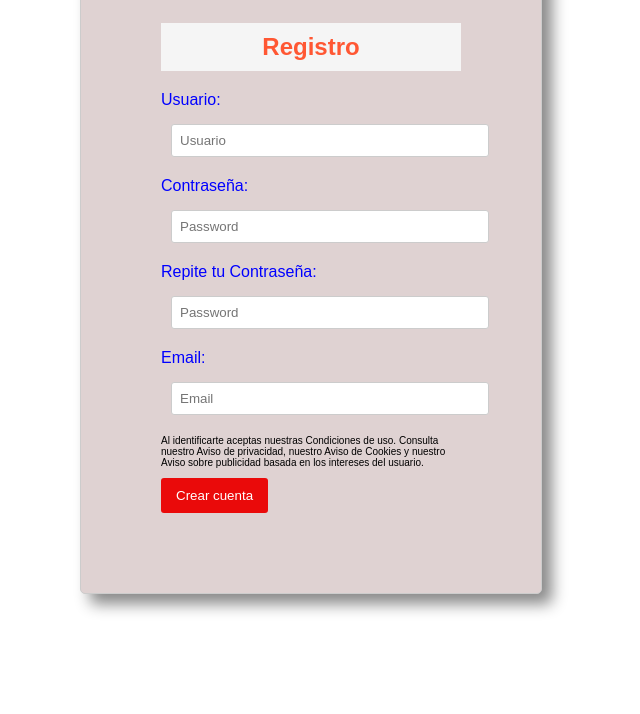
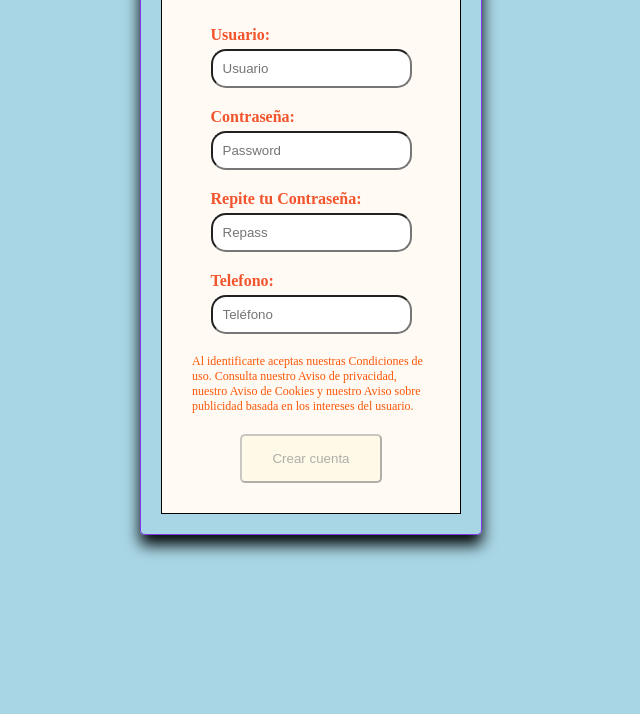
Before and after one commit to javierprogrameitor/Proyecto-Login, a plain HTML site: page index.html in a window 1280 px wide. Shown: the part 86-800 px from the top of the page, without its empty margins (329-969 px from the left). Drawn offline with Linux system fonts and the light colour scheme.

Commit message:
Registro  terminado
He cambiado el proyecto como me indican en la tarea

```diff
--- a/css/style.css
+++ b/css/style.css
@@ -1,61 +1,87 @@
 *{
-    margin 0;
-    padding 0;
+    margin: 0;
+    padding: 0;
+  }
+
+body{
+  background: #a9d6e5;
 }
 
-body {
-    font-family: Arial, sans-serif;
+  main{
+    height: 100vh;
+    display: flex;
+    align-items: center;
+    justify-content: center;
+  }
 
+  input{
+    padding: 10px;
+    border-radius: 15px;
+  }
+
+  button{
+    padding: 15px 30px;
+    border-radius: 5px;
+    background: #f0cb09;
+    cursor: pointer;
+  }
+
+  .success{
+    border: solid 3px green;
+  }
+
+  .error{
+    border: solid 2px red;
+  }
+
+  .notAvailable{
+    cursor: default;
+    background: #fff7d1;
+    opacity: 30%;
+  }
+
+  #loginForm{
+    display: flex;
+    flex-direction: column;
+    align-items: center;
+    gap: 20px;
+    padding: 10%;
+    border: 1px solid black;
+    background: #fffaf3;
+  }
+
+  .inputContainer{
+    display: flex;
+    flex-direction: column;
+  }
+
+  h2{
+    color: #f2542d;
+    text-align: center;
+    font-size: 35px;
+    padding: 10px;
+
+  }
+
+
+  .login-container{
+    border: 1px solid #8338ec; /* Borde del div */
+    padding: 20px; /* Espaciado interno */
+    width: 300px; /* Ancho del div */
+    margin: 0 auto; /* Centrar horizontalmente */
+    border-radius: 5px; /* Bordes redondeados */
+    box-shadow: 0 10px 15px rgba(0, 5, 5, 5); /* Sombra */
+  }
+/* Estilo para la etiqueta */
+.inputContainer label {
+  display: block;
+  font-weight: bold;
+  color: #f2542d;
+  margin-bottom: 5px;
 }
-.login-container {
-    width: 300px;
-    margin: 0 auto;
-    padding: 80px;
-    border: 1px solid #ccc;
-    background-color: #dfd2d2;
-    border-radius: 5px;
-    box-shadow: 10px 10px 15px #888;
-}
-.form-group {
-    margin-bottom: 10px;
-}
-label {
-    display: block;
-    margin-bottom: 5px;
-    box-shadow: 0,0,5px #888;
-    color: blue;
-}
-input[type="text"],
-input[type="password"],
-input[type="email"]{
-    width: 100%;
-    padding: 8px;
-    margin: 10px;
-    border: 1px solid #ccc;
-    border-radius: 3px;
-}
-button {
-    padding: 10px 15px;
-    background-color: #007bff;
-    color: #fff;
-    border: none;
-    border-radius: 3px;
-    cursor: pointer;
-}
-button:hover {
-    background-color: red;
-}
-h2{
-    color: #FF5733;
-    background-color: #F5F5F5;
-    padding: 10px 20px;
-    text-align: center;
-    font-size: 24px;
-}
-p{
-    font-size: 10px;
-}
-.notAvailable{
-    cursor: default;
-    background: #ea0a0a;
+
+
+  p{
+    font-size: 12px;
+    color: #fb5607;
   }
--- a/index.html
+++ b/index.html
@@ -10,25 +10,25 @@
 <body>
     <div class="login-container">
         <h2>Registro</h2>
-        <form id="login-form">
-            <div class="form-group">
+        <form id="loginForm">
+            <div class="inputContainer">
                 <label for="username">Usuario:</label>
                 <input id="user" type="text" name="username" placeholder="Usuario" required>
                 <small> </small>
             </div>
-            <div class="form-group">
+            <div class="inputContainer">
                 <label for="password">Contraseña:</label>
                 <input id="password" type="password" name="password" placeholder="Password" required>
                 <small> </small>
             </div>
-            <div class="form-group">
-                <label for="password">Repite tu Contraseña:</label>
-                <input id="repitpass" type="password"  name="repitpass" placeholder="Password" required>
+            <div class="inputContainer">
+                <label for="repitpass">Repite tu Contraseña:</label>
+                <input id="repitpass" type="password"  name="repitpass" placeholder="Repass" required>
                 <small> </small>
             </div>
-            <div class="form-group">
-                <label for="password">Email:</label>
-                <input id="email" type="email" name="email" placeholder="Email" required>
+            <div class="inputContainer">
+                <label for="telefono">Telefono:</label>
+                <input id="telefono" type="text" name="telefono" placeholder="Teléfono" required>
                 <small> </small>
             </div>
             <div>
--- a/js/script.js
+++ b/js/script.js
@@ -2,37 +2,36 @@ let form = document.getElementById("login-form");
 let inputUser = document.getElementById("user");
 let inputPass = document.getElementById("password");
 let inputRepitPass = document.getElementById("repitpass");
-let inputEmail = document.getElementById("email");
+let inputTelefono = document.getElementById("telefono");
 let submitButton = document.getElementById("button");
 
 let nameValid = false;
 let passwordValid = false;
-let repitValid = false;
-let emailValid = false;
+let telefonoValid = false;
 let regexName = /^[a-zA-Z ]+$/;
 let regexPassword = /^[a-zA-Z0-9]{6,}$/;
-let regexEmail = /^[a-zA-Z0-9._%+-]+@[a-zA-Z0-9.-]+\.[a-zA-Z]{2,}$/;
+let regexTelefono = /^\d{9}$/;
+
 
 const USERNAME_INVALID = "Nombre con sólo letras y espacios";
 const PASSWORD_INVALID = "Contraseña con 6 o más carácteres";
 const REPITPASS_INVALID = "Repite la contraseña no coincide";
-const EMAIL_INVALID = "Email incorrecto";
+const TLF_INVALID = "Telefono incorrecto";
 
 
 
 inputUser.addEventListener("blur", validName);
 inputPass.addEventListener("blur", validPassword);
 inputRepitPass.addEventListener("blur", validRepitPass);
-inputEmail.addEventListener("blur", validEmail);
+inputTelefono.addEventListener("blur", validTelefono);
 
 function check() {
-    if (nameValid && passwordValid && repitValid && emailValid ) {
+    if (nameValid && passwordValid && telefonoValid) {
       submitButton.classList.remove("notAvailable");
     } else {
       submitButton.classList = "notAvailable";
     }
   }
-
 
   function validName() {
     nameValid = regexName.test(inputUser.value);
@@ -62,40 +61,35 @@ function validPassword() {
     check();
 }
 
-
 function validRepitPass() {
 
-  if(inputRepitPass == inputPass){
+  let pass = document.getElementById("password").value;
+  let rept = document.getElementById("repitpass").value;
 
-    if(!repitValid){
+  if(pass === rept){
+    inputRepitPass.className = "success";
+
+    inputRepitPass.parentNode.getElementsByTagName("small")[0].innerHTML = "";
+    } else {
+      inputRepitPass.className = "error";
       // Obtenemos la etiqueta <small> del div al que pertenece el input
       inputRepitPass.parentNode.getElementsByTagName("small")[0].innerHTML = REPITPASS_INVALID;
-    } else {
-      inputRepitPass.parentNode.getElementsByTagName("small")[0].innerHTML = "";
     }
-
-    check();
+  check();
   }
 
+function validTelefono() {
+  telefonoValid = regexTelefono.test(inputTelefono.value);
+  inputTelefono.className = telefonoValid ? "success" : "error";
 
-
+  if (!telefonoValid) {
+    // Obtenemos la etiqueta <small> del div al que pertenece el input
+    inputTelefono.parentNode.getElementsByTagName("small")[0].innerHTML = TLF_INVALID;
+  } else {
+      inputTelefono.parentNode.getElementsByTagName("small")[0].innerHTML = "";
+  }
+  check();
 }
-
-function validEmail() {
-    emailValid = regexEmail.test(inputEmail.value);
-    inputEmail.className = emailValid ? "success" : "error";
-
-    if (!emailValid) {
-      // Obtenemos la etiqueta <small> del div al que pertenece el input
-      inputEmail.parentNode.getElementsByTagName("small")[0].innerHTML = EMAIL_INVALID;
-    } else {
-        inputEmail.parentNode.getElementsByTagName("small")[0].innerHTML = "";
-    }
-
-    check();
-}
-
-
 
 form.addEventListener('submit', event => {
   /*
```
